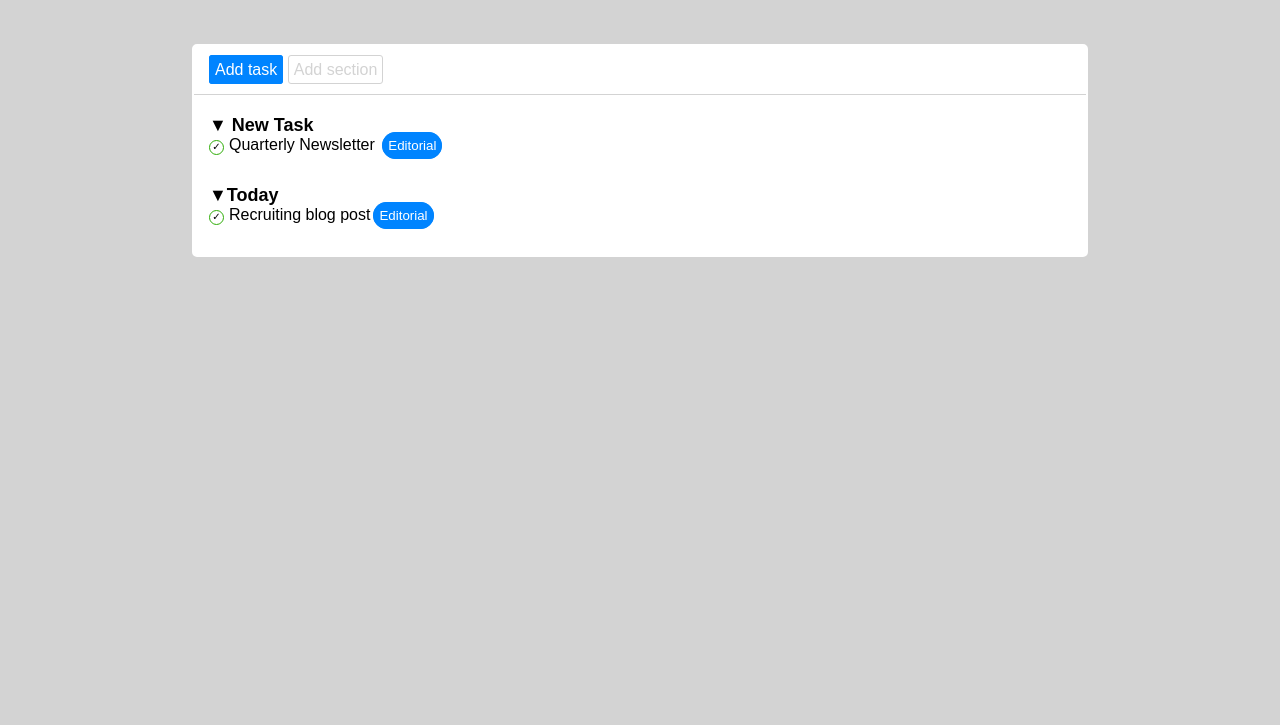
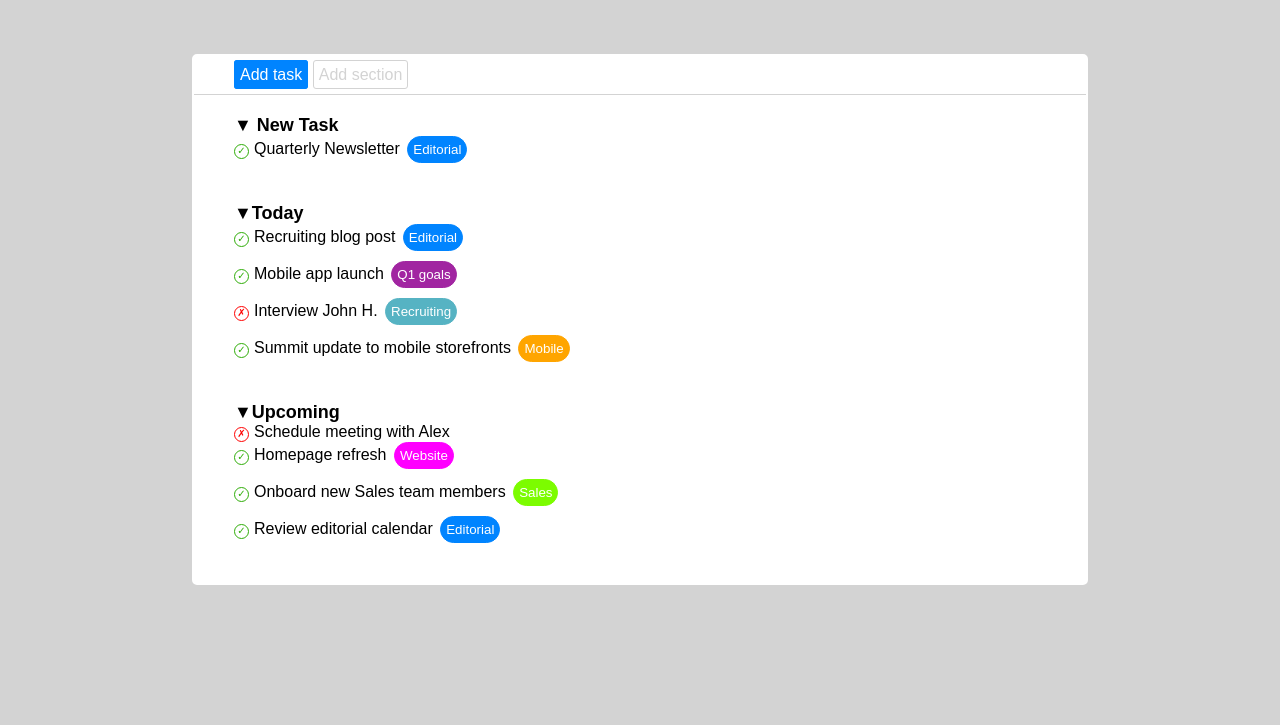
Before and after one commit to simonecpc/html-css-toboolist, a plain HTML site: page index.html in a window 1280 px wide. Shown: the part 75-800 px from the top of the page. Drawn offline with Linux system fonts and the light colour scheme.

Commit message:
fine esercizio

```diff
--- a/index.html
+++ b/index.html
@@ -24,7 +24,17 @@
                 </ul>
                 <ul>
                     <li class="titoli-task"><b>&#9660;Today</b></li>
-                    <li><span class="check">&check;</span>Recruiting blog post<span class="btn2 btn-blue2">Editorial</span></li>
+                    <li><span class="check">&check;</span>Recruiting blog post    <span class="btn2 btn-blue2">Editorial</span></li>
+                    <li><span class="check">&check;</span>Mobile app launch <span class="btn2 btn-purple">Q1 goals</span></li>
+                    <li><span class="cross">&cross;</span>Interview John H. <span class="btn2 btn-watergreen">Recruiting</span></li>
+                    <li><span class="check">&check;</span>Summit update to mobile storefronts <span class="btn2 btn-orange">Mobile</span></li>
+                </ul>
+                <ul>
+                    <li class="titoli-task"><b>&#9660;Upcoming</b></li>
+                    <li><span class="cross">&cross;</span>Schedule meeting with Alex</li>
+                    <li><span class="check">&check;</span>Homepage refresh <span class="btn2 btn-pink">Website</span></li>
+                    <li><span class="check">&check;</span>Onboard new Sales team members <span class="btn2 btn-lightgreen">Sales</span></li>
+                    <li><span class="check">&check;</span>Review editorial calendar <span class="btn2 btn-blue2">Editorial</span></li>
                 </ul>
             </div>
         </div>
--- a/style.css
+++ b/style.css
@@ -2,6 +2,7 @@
     box-sizing: border-box;
     margin: 0%;
     padding: 0%;
+
 }
 
 body {
@@ -12,6 +13,8 @@ body {
 
 h1 {
     font-size: 48px;
+    padding-top: 5px;
+    padding-bottom: 5px;
 }
 
 header {
@@ -47,7 +50,9 @@ header {
 }
 
 .top {
-    padding: 15px;
+    padding-left: 40px;
+    padding-top: 10px;
+    padding-bottom: 10px;
     border-bottom-style: solid;
     border-bottom-color: lightgray;
     border-bottom-width: 1px;
@@ -60,7 +65,7 @@ ul {
 
 .task {
     padding-top: 20px;
-    padding-left: 15px;
+    padding-left: 40px;
 }
 
 .titoli-task {
@@ -78,6 +83,7 @@ ul {
     text-align: center;
     font-size: 10px;
     margin-right: 5px;
+    color: rgb(47, 173, 8);
 }
 
 .btn2 {
@@ -85,9 +91,11 @@ ul {
     border: 1px;
     border-color: lightgray;
     border-style: solid;
-    padding: 5px;
+    padding:5px;
     border-radius: 15px;
     color: lightgray;
+    display: inline-block;
+    margin-bottom: 10px;
 }
 
 .btn-blue2 {
@@ -97,3 +105,57 @@ ul {
     font-size: smaller;
     margin-left: 3px;
 }
+
+.btn-purple {
+    background-color: rgb(161, 37, 161);
+    border-color: rgb(161, 37, 161);
+    color: white;
+    font-size: smaller;
+    margin-left: 3px;
+}
+
+.cross {
+    border: 1px;
+    border-radius: 50%;
+    border-color: red;
+    border-style: solid;
+    width: 15px;
+    height: 15px;
+    display: inline-block;
+    text-align: center;
+    font-size: 10px;
+    margin-right: 5px;
+    color: red;
+}
+
+.btn-watergreen {
+    background-color: #56b3c3;
+    border-color: #56b3c3;
+    color: white;
+    font-size: smaller;
+    margin-left: 3px;
+}
+
+.btn-orange {
+    background-color: orange;
+    border-color: orange;
+    color: white;
+    font-size: smaller;
+    margin-left: 3px;
+}
+
+.btn-pink {
+    background-color: fuchsia;
+    border-color: fuchsia;
+    color: white;
+    font-size: smaller;
+    margin-left: 3px;
+}
+
+.btn-lightgreen {
+    background-color: lawngreen;
+    border-color: lawngreen;
+    color: white;
+    font-size: smaller;
+    margin-left: 3px;
+}
```
